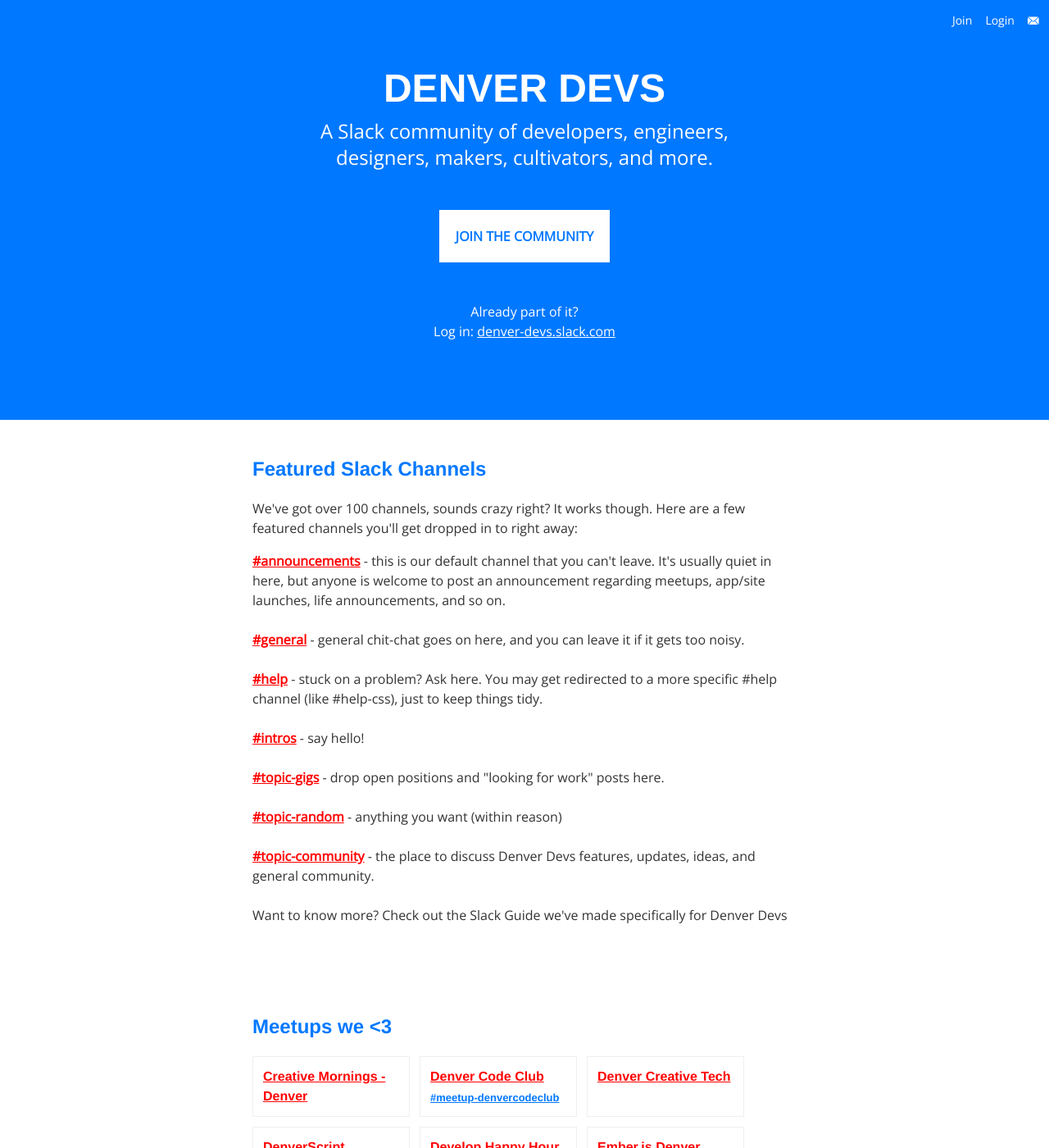
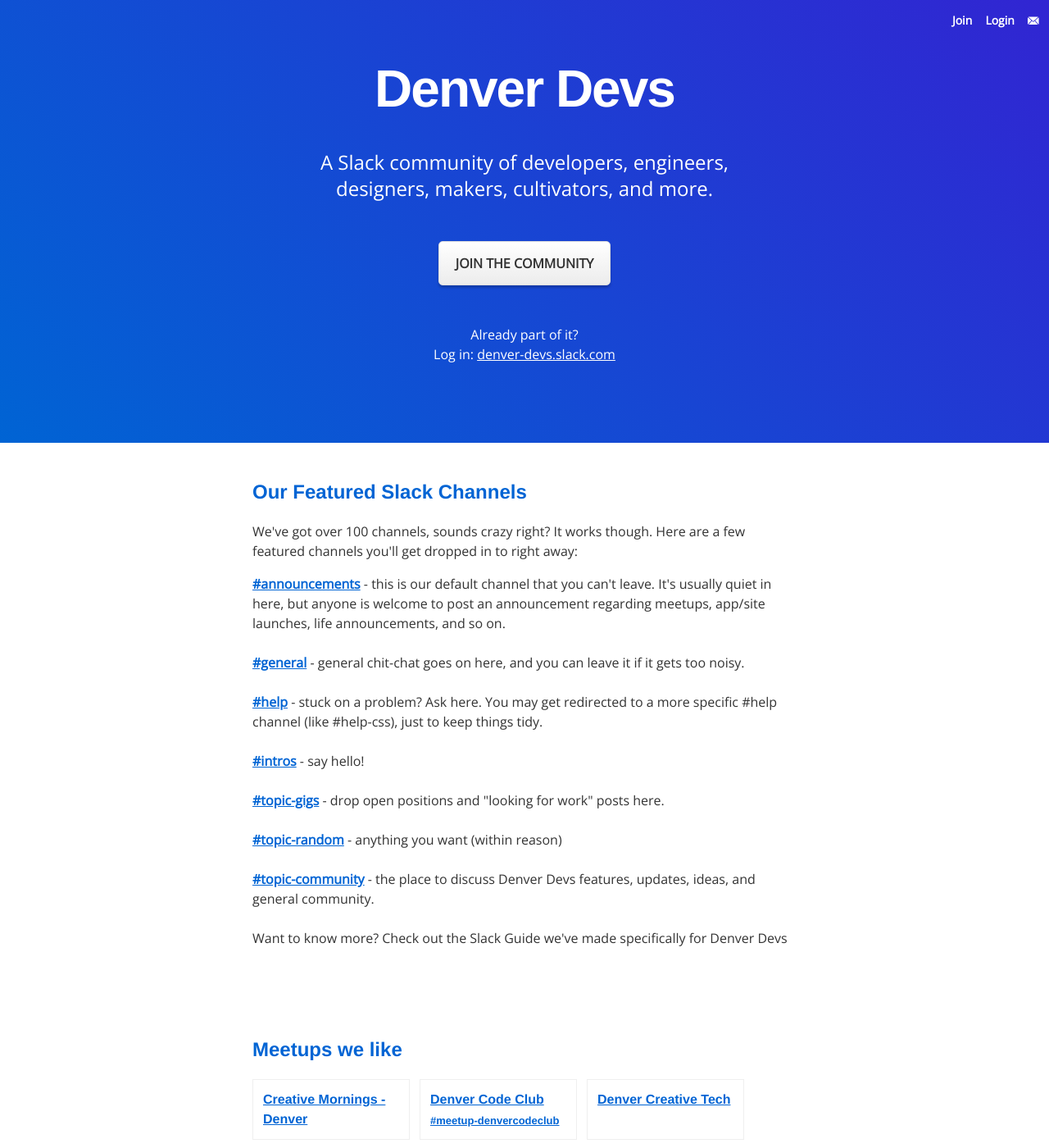
Before and after one commit to Denver-Devs/-old-denver-devs.github.io, a Jekyll site: the page built from index.html, in a window 1280 px wide and 1400 px high. Shown: the whole window at 82% size. Built offline with Jekyll 4.4.1, drawn with Linux system fonts in a browser that asks for light colours; some web fonts are replaced.

Commit message:
Updating page with better contrast and usability

```diff
--- a/_layouts/default.html
+++ b/_layouts/default.html
@@ -1,11 +1,11 @@
 <!doctype html>
-<html class="no-js" lang="">
+<html class="no-js" lang="en">
     <head>
         <meta charset="utf-8">
         <meta http-equiv="X-UA-Compatible" content="IE=edge,chrome=1">
         <title>{{ page.title }}</title>
         <meta name="description" content="">
-        <meta name="viewport" content="width=device-width, initial-scale=1">
+        <meta name="viewport" content="width=device-width, initial-scale=1, maximum-scale=1">
 
         <link href='https://fonts.googleapis.com/css?family=Open+Sans|Muli:300,400' rel='stylesheet' type='text/css'>
 
@@ -19,7 +19,8 @@
         <li><a href="http://join.denverdevs.org" class="btn-join">Join</a></li>
         <li><a href="http://denver-devs.slack.com" class="btn-login">Login</a></li>
         <li><a href="mailto:info@denverdevs.com" class="btn-email">
-          <svg xmlns="http://www.w3.org/2000/svg" xmlns:xlink="http://www.w3.org/1999/xlink" version="1.1" id="Capa_1" x="0px" y="0px" width="14px" height="14px" viewBox="0 0 500 300" xml:space="preserve">
+          <svg xmlns="http://www.w3.org/2000/svg" arial-labelledby="contact-title" xmlns:xlink="http://www.w3.org/1999/xlink" version="1.1" id="Capa_1" x="0px" y="0px" width="14px" height="14px" viewBox="0 0 500 300" xml:space="preserve">
+          <title id="contact-title">Contact us: info@denverdevs.org</title>
           <path d="M485.211,363.906c0,10.637-2.992,20.498-7.785,29.174L324.225,221.67l151.54-132.584   c5.895,9.355,9.446,20.344,9.446,32.219V363.906z M242.606,252.793l210.863-184.5c-8.653-4.737-18.397-7.642-28.908-7.642H60.651   c-10.524,0-20.271,2.905-28.889,7.642L242.606,252.793z M301.393,241.631l-48.809,42.734c-2.855,2.487-6.41,3.729-9.978,3.729   c-3.57,0-7.125-1.242-9.98-3.729l-48.82-42.736L28.667,415.23c9.299,5.834,20.197,9.329,31.983,9.329h363.911   c11.784,0,22.687-3.495,31.983-9.329L301.393,241.631z M9.448,89.085C3.554,98.44,0,109.429,0,121.305v242.602   c0,10.637,2.978,20.498,7.789,29.174l153.183-171.44L9.448,89.085z" fill="#FFFFFF"/>
           </svg>
         </a></li>
--- a/_sass/_base.scss
+++ b/_sass/_base.scss
@@ -30,8 +30,8 @@
 }
 
 header {
-	position: fixed;
-	background: $mainAccent;
+	// position: fixed;
+	// background: $mainAccent;
 	color: #fff;
 	width: 100%;
 
@@ -50,6 +50,7 @@
 			a {
 				color: #fff;
 				text-decoration: none;
+        font-weight: bold;
 			}
 		}
 	}
@@ -60,6 +61,7 @@
 	padding: 64px 16px;
 	text-align: center;
   background: $mainAccent;
+  background: linear-gradient(45deg, $mainAccent 0%, $secondAccent 100%);
   color: #fff;
 
 		@media screen and (min-width: 640px) {
@@ -67,12 +69,12 @@
 		}
 
 	h1 {
+    letter-spacing: -2px;
 		font-size: 32px;
 		color: #fff;
-		text-transform: uppercase;
 
 		@media screen and (min-width: 640px) {
-			font-size: 48px;
+			font-size: 64px;
 		}
 	}
 
@@ -87,14 +89,17 @@
 	}
 
 	.btn {
-		display: inline-block;
-		margin: 24px 0 48px 0;
-		background: white;
-		text-transform: uppercase;
-		font-weight: bold;
-		color: $mainAccent;
-		padding: 20px;
-		text-decoration: none;
+    display: inline-block;
+    margin: 24px 0 48px 0;
+    background: linear-gradient(to bottom, #ffffff 0%, #ececec 100%);
+    text-transform: uppercase;
+    font-weight: 800;
+    color: #333;
+    padding: 14px 20px;
+    text-decoration: none;
+    border-radius: 5px;
+    border: 1px solid #ddd;
+    box-shadow: 0px 3px 3px rgba(0,0,0,0.2);
 	}
 
 	a {
@@ -156,11 +161,11 @@
 
 section h4,
 section h4 a {
-	color: red;
+	color: $mainAccent;
 }
 
 section a {
-  color: red;
+  color: $mainAccent;
 }
 
 section h4 + p {
--- a/_sass/_colors.scss
+++ b/_sass/_colors.scss
@@ -1,9 +1,11 @@
 
-$colorBlue:      #0078FF;
+$colorBlue:      #0064d4;
+$colorBlue2:     #3125d2;
 $colorRed:       #cc0000;
 $colorLightGray: #efefef;
 
 
 $mainAccent:     $colorBlue;
+$secondAccent:   $colorBlue2;
 $borders:        $colorLightGray;
 $highlight:      $colorRed;
--- a/_sass/_typography.scss
+++ b/_sass/_typography.scss
@@ -9,6 +9,9 @@
 
 h1 {
 	margin-bottom: 24px;
+	@media screen and (min-width: 640px) {
+		margin-bottom: 62px;
+	}
 }
 
 h2 {
--- a/index.html
+++ b/index.html
@@ -3,7 +3,7 @@
 title: Denver Devs Hub
 ---
 
-<div class="introduction">
+<section class="introduction">
 	<h1>Denver Devs</h1>
 
 	<p>A Slack community of developers, engineers, designers, makers, cultivators, and more.</p>
@@ -11,12 +11,12 @@
 	<a href="http://join.denverdevs.org" class="btn">Join the community</a>
 	<br />
 	Already part of it? <br />Log in: <a href="http://denver-devs.slack.com">denver-devs.slack.com</a>
-</div>
+</section>
 
 <div class="main-content">
 
 	<section class="channels">
-		<h2>Featured Slack Channels</h2>
+		<h2>Our Featured Slack Channels</h2>
 		<p>We've got over 100 channels, sounds crazy right? It works though. Here are a few featured channels you'll get dropped in to right away:</p>
 		<ul>
 			<li><strong><a href="https://denver-devs.slack.com/messages/announcements/">#announcements</a></strong> - this is our default channel that you can't leave. It's usually quiet in here, but anyone is welcome to post an announcement regarding meetups, app/site launches, life announcements, and so on.</li>
@@ -33,7 +33,7 @@
 
 
   <section class="meetups">
-  		<h2>Meetups we <3</h2>
+  		<h2>Meetups we like</h2>
 
 			{% assign entries = site.meetups | group_by: "category" | sort: "name" %}
 			{% for entry in entries %}
```
